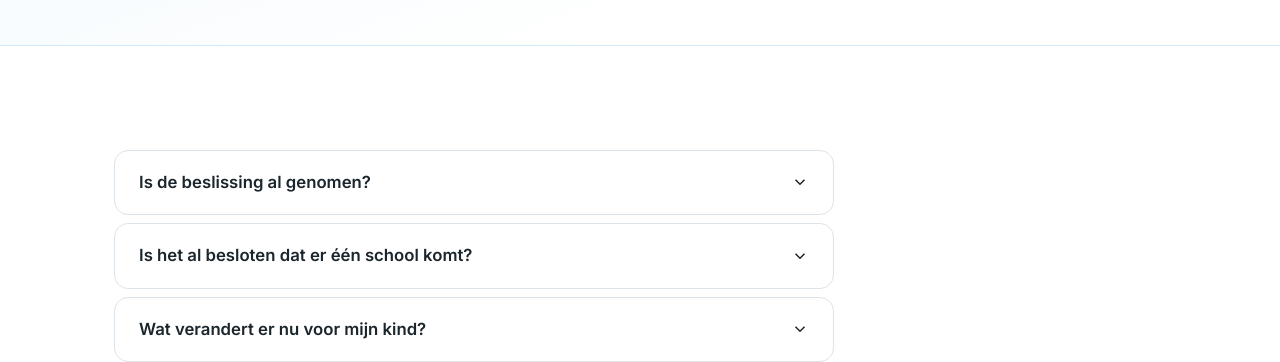
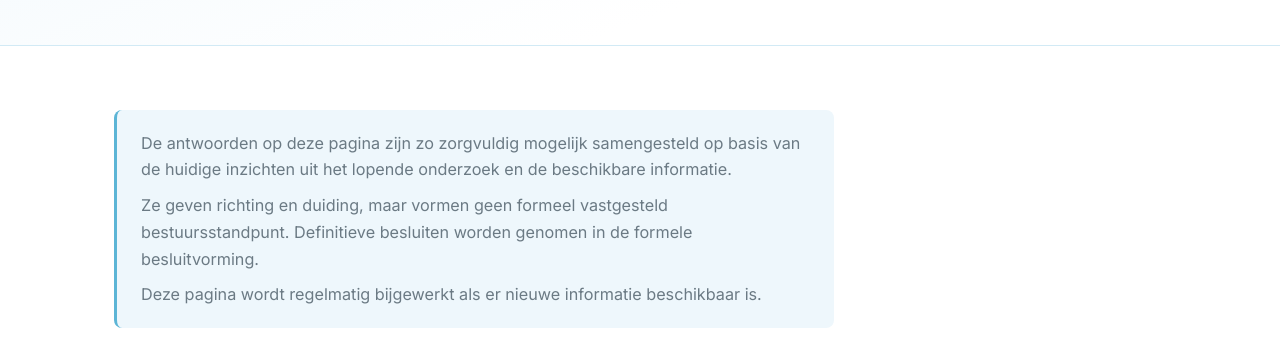
Before and after one commit to Getagrip2026/website-bruinisse, a website: page wat-speelt-er/veelgestelde-vragen/index.html in a window 1280 px wide. Shown: the part 439-801 px from the top of the page. Drawn offline with Linux system fonts and the light colour scheme.

Commit message:
FAQ: disclaimer over antwoorden toegevoegd bovenaan pagina
Co-Authored-By: Claude Sonnet 4.6 <noreply@anthropic.com>

```diff
--- a/wat-speelt-er/veelgestelde-vragen/index.html
+++ b/wat-speelt-er/veelgestelde-vragen/index.html
@@ -25,6 +25,13 @@
 
     <section class="page-content">
       <div class="container">
+        <div class="callout callout--blue" style="max-width:720px;margin-bottom:2rem">
+          <div>
+            <p style="margin:0 0 .5rem">De antwoorden op deze pagina zijn zo zorgvuldig mogelijk samengesteld op basis van de huidige inzichten uit het lopende onderzoek en de beschikbare informatie.</p>
+            <p style="margin:0 0 .5rem">Ze geven richting en duiding, maar vormen geen formeel vastgesteld bestuursstandpunt. Definitieve besluiten worden genomen in de formele besluitvorming.</p>
+            <p style="margin:0">Deze pagina wordt regelmatig bijgewerkt als er nieuwe informatie beschikbaar is.</p>
+          </div>
+        </div>
         <div class="faq-list" role="list" style="max-width:720px;">
 
           <details>
```
